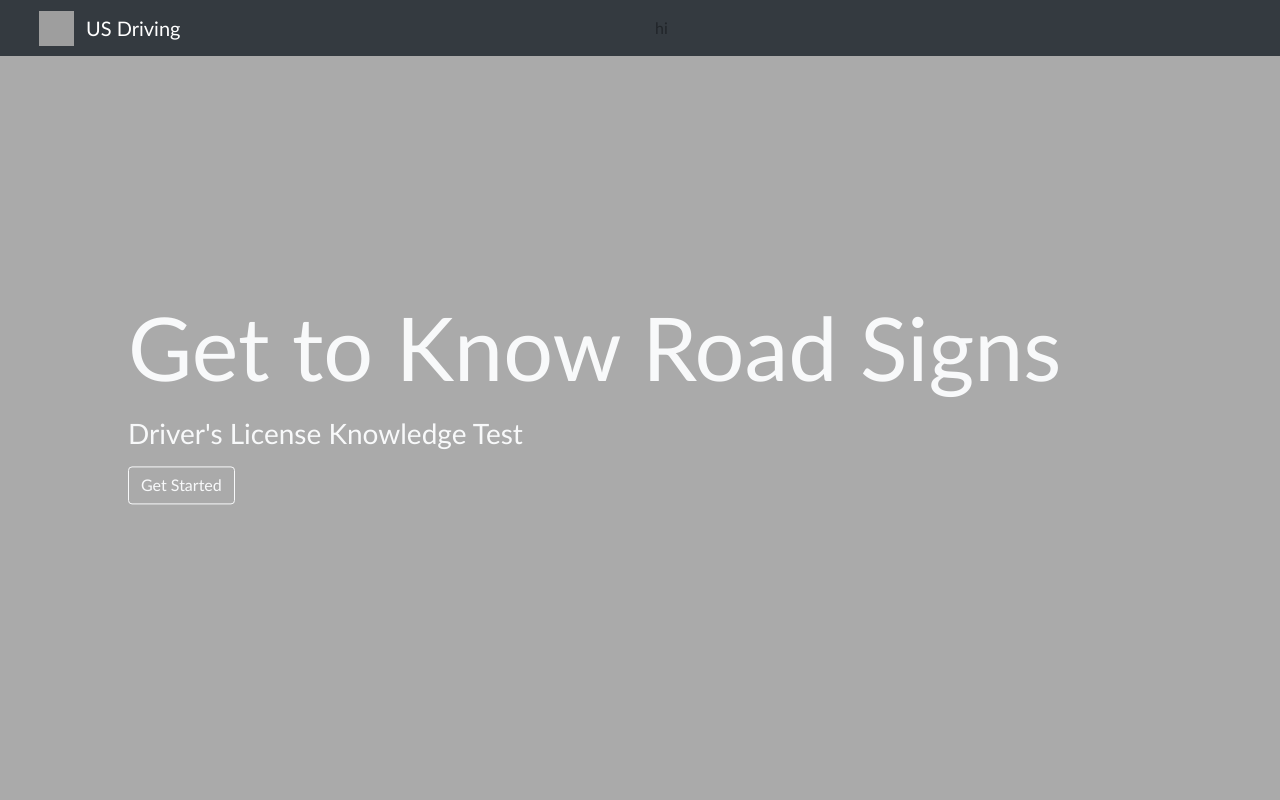
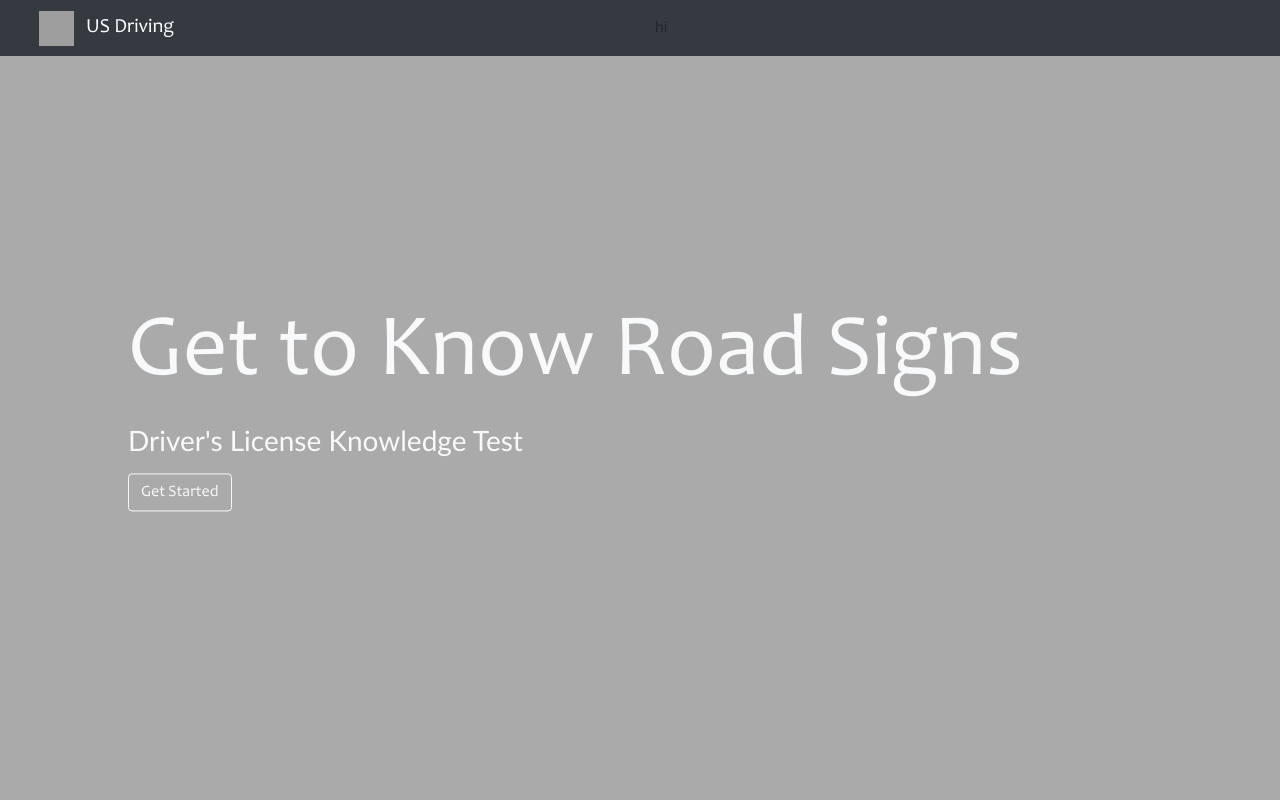
Before and after one commit to lyz9518/road_sign_tutorial, a Flask app: page / in a window 1280 px wide. Run offline with Flask 2, Linux system fonts and the light colour scheme; some libraries are stand-ins or nearby versions; grey boxes are pictures that could not be loaded.

Commit message:
Add Fonts

```diff
--- a/static/css/main.css
+++ b/static/css/main.css
@@ -1,5 +1,10 @@
+@font-face {
+  font-family: candara;
+  src: url("../fonts/Candara.ttf");
+}
+
 body{
-  font-family: Candara;
+  font-family: candara;
 }
 
 #background {
--- a/templates/ud-quiz.html
+++ b/templates/ud-quiz.html
@@ -27,7 +27,7 @@
         }
         #content button{
             align-content: center;
-           w Gidth: 40px;
+            width: 40px;
             margin-top: 20px;
             display: inline-flex;
             margin-inline: 5px;
```
Also changed, not shown: static/fonts/Candara.ttf (added).
